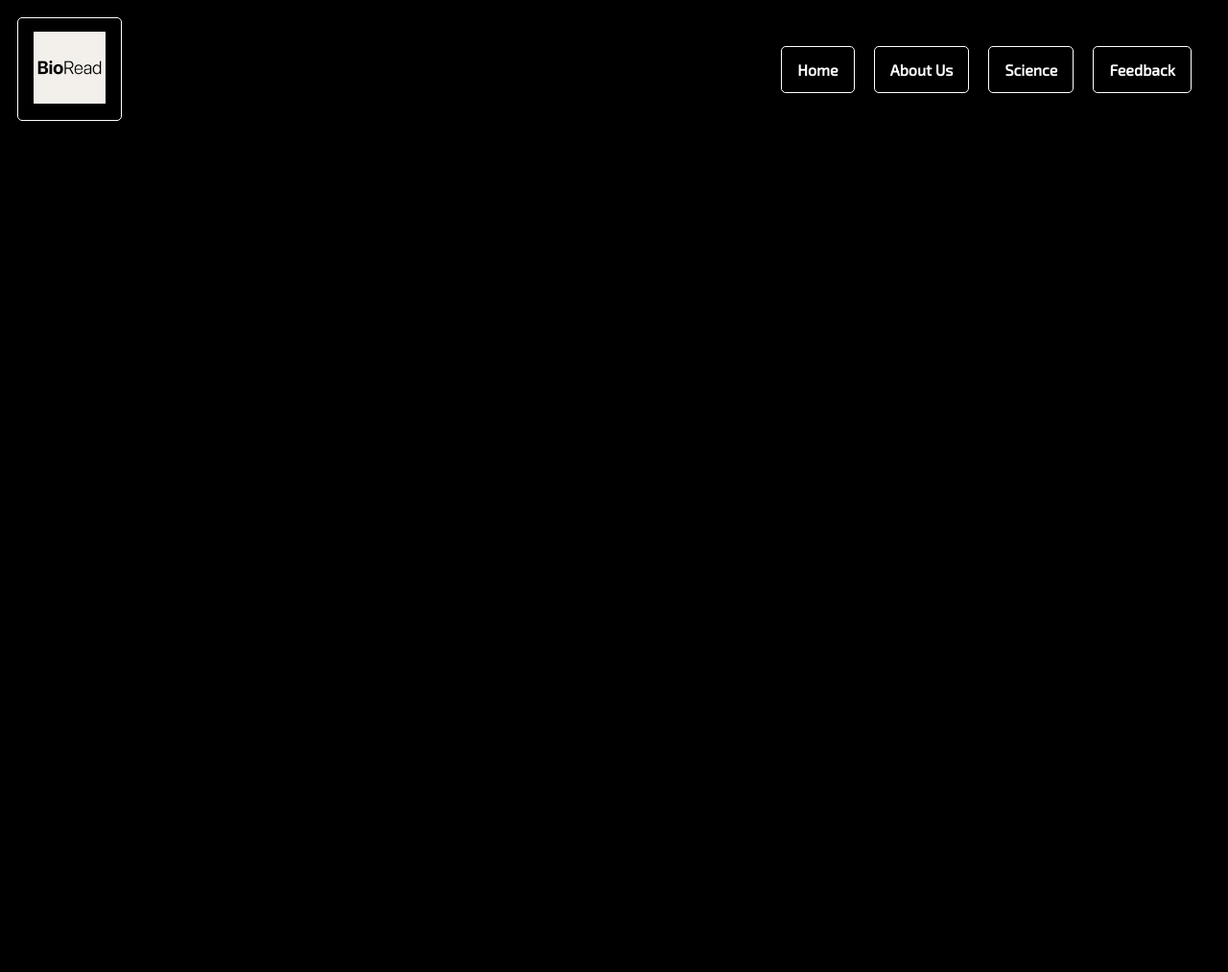
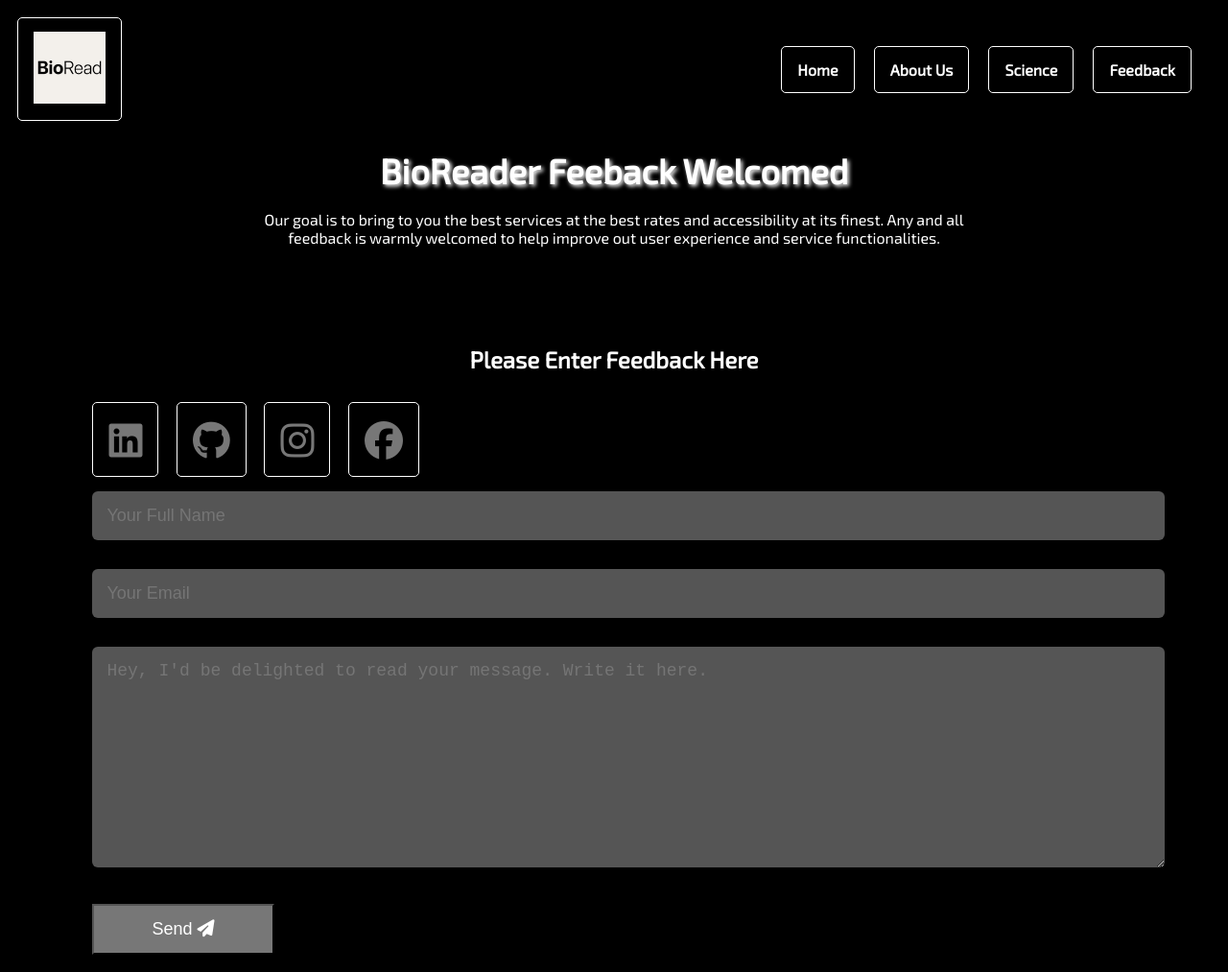
Before and after one commit to chrisyan04/Bionic-Reading, a plain HTML site: page templates/Feedback.html in a window 1280 px wide. Shown: the whole page at 96% size. Before the commit the page ends 800 px from the top, so only its background shows below. Drawn offline with Linux system fonts and the light colour scheme.

Commit message:
creating new feedback files
this is for the feedback page

```diff
--- /dev/null
+++ b/resources/css/feeback.css
@@ -0,0 +1,81 @@
+h1, h2, h3, p {
+    text-align: center;
+}
+
+.feedback-text {
+    display: block;
+    margin-right: auto;
+    margin-left: auto;
+    width: 60%;
+}
+
+.container {
+    padding: 10px 7%;
+}
+
+.contact-left {
+    flex-basis: 35%;
+}
+
+.contact-right {
+    flex-basis: 60%;
+}
+
+.contact-left p {
+    margin-top: 30px;
+    text-shadow: none
+}
+
+.contact-left p i {
+    color: #777;
+    margin-right: 15px;
+    font-size: 25px;
+    text-shadow: rgb(244, 244, 244) 5px 0 5px;
+}
+
+.social-icons {
+    margin-top: 30px;
+}
+
+.social-icons a {
+    text-decoration: none;
+    font-size: 40px;
+    margin-right: 15px;
+    color: #777;
+    display: inline-block;
+    transition: transform 0.5s;
+}
+
+.social-icons a:hover {
+    color: #777;
+    transform: translateY(-5px);
+}
+
+.btn.btn2 {
+    display: inline-block;
+    background: #777;
+    color: white;
+}
+
+.contact-right form {
+    width: 100%;
+}
+
+form input, form textarea {
+    width: 100%;
+    border: 0;
+    outline: none;
+    background: #555;
+    padding: 15px;
+    margin: 15px 0;
+    font-size: 18px;
+    border-radius: 6px;
+    color: white;
+}
+
+form .btn2 {
+    padding: 14px 60px;
+    font-size: 18px;
+    margin-top: 20px;
+    cursor: pointer;
+}
--- a/templates/Feedback.html
+++ b/templates/Feedback.html
@@ -6,6 +6,7 @@
     <title>BioReader</title>
     <link rel="icon" type="images/x-icon" href="../resources/img/bioReadTemp.jpeg">
     <link rel="stylesheet" href="../resources/css/index.css">
+    <link rel="stylesheet" href="../resources/css/feeback.css">
     <link href='https://fonts.googleapis.com/css?family=Exo 2' rel='stylesheet'>
     <script src="https://kit.fontawesome.com/b31f370ec2.js" crossorigin="anonymous"></script>
 </head>
@@ -25,6 +26,38 @@
         </div>
     </nav>
 
+    <div class="feedback-text">
+        <h1>BioReader Feeback Welcomed</h1>
+        <p>Our goal is to bring to you the best services at the best rates and accessibility at its finest.
+        Any and all feedback is warmly welcomed to help improve out user experience and service functionalities.</p>
+    </div>
+
+    <br><br><br>
+
+    <div id="contact">
+        <div class="container">
+            <div class="row">
+                <div class="contact-left">
+                    <h2 class="sub-title">Please Enter Feedback Here</h2>
+                    <div class="social-icons">
+                        <a href="https://www.linkedin.com/in/chris-yan-97820a228/" target="_blank"><i class="fa-brands fa-linkedin"></i></a>
+                        <a href="https://github.com/chrisyan04" target="_blank"><i class="fa-brands fa-github"></i></a>
+                        <a href="https://www.instagram.com/chris.yan_/" target="_blank"><i class="fa-brands fa-instagram"></i></a>
+                        <a href="" target="_blank"><i class="fa-brands fa-facebook"></i></a>
+                    </div>
+                </div>
+                <div class="contact-right">
+                    <form name="submit-to-google-sheet">
+                        <input type="text" name="Name" placeholder="Your Full Name" required>
+                        <input type="email" name="Email" placeholder="Your Email" required>
+                        <textarea name="Message" rows="6" placeholder="Hey, I'd be delighted to read your message. Write it here."></textarea>
+                        <button type="submit" class="btn btn2">Send <i class="fa-solid fa-paper-plane"></i></button>
+                    </form>
+                    <span id="msg"></span>
+                </div>
+            </div>
+        </div>
+
     <script src="../resources/js/ssToggle.js"></script>
 </body>
 </html>
```
Also changed, not shown: resources/js/feedback.js (added, +16 -0 lines), templates/About.html (+2 -2 lines).
